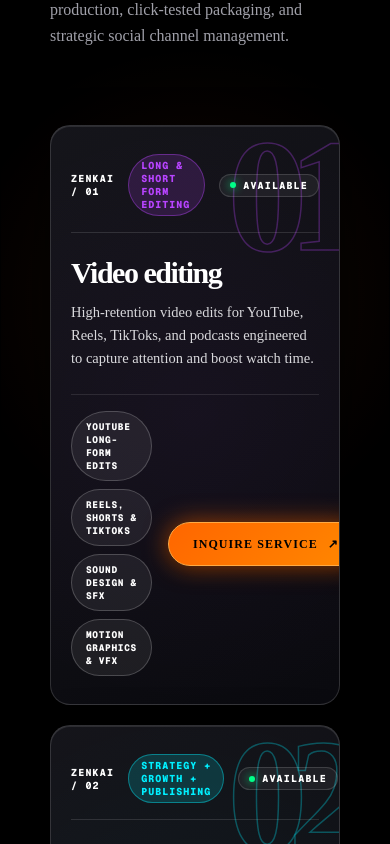
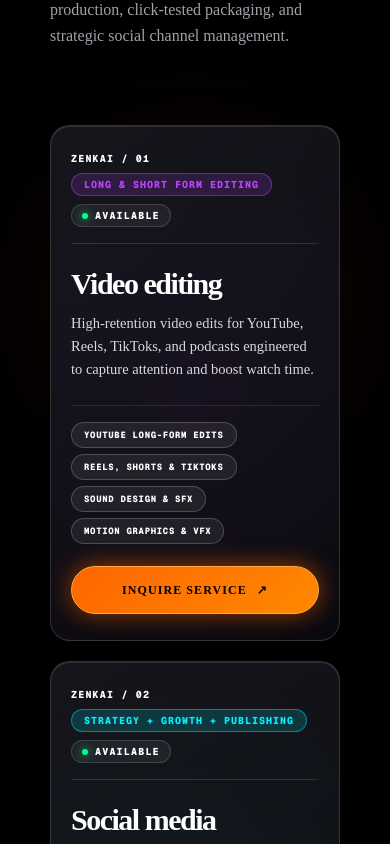
Before and after one commit to maaz9999/zenkai-media, a Next.js app: page / in a window 390 px wide. Shown: the part 1320-2164 px from the top of the page. Built offline with nearby package versions, Linux system fonts and the light colour scheme.

Commit message:
fix: redesign service cards mobile layout with full-width button and clean deliverable pills

```diff
--- a/app/globals.css
+++ b/app/globals.css
@@ -3045,6 +3045,31 @@ img {
   pointer-events: none;
 }
 
+.bento-discuss-link,
+.service-footer > a {
+  width: 100% !important;
+  justify-content: center !important;
+  text-align: center !important;
+  margin-top: 6px;
+  background: linear-gradient(135deg, #ff6600 0%, #ff8800 100%) !important;
+  border: 1px solid #ffaa44 !important;
+  color: #000000 !important;
+  font-size: 12px !important;
+  font-weight: 900 !important;
+  text-transform: uppercase !important;
+  letter-spacing: 0.09em !important;
+  padding: 14px 24px !important;
+  border-radius: 999px !important;
+  display: flex !important;
+  align-items: center;
+  gap: 10px;
+  box-shadow: 0 0 25px rgba(255, 102, 0, 0.6), 0 4px 16px rgba(0, 0, 0, 0.6) !important;
+  transition: transform 0.25s cubic-bezier(.16, 1, .3, 1), box-shadow 0.25s ease, background 0.25s ease !important;
+  white-space: nowrap;
+  text-decoration: none !important;
+  opacity: 1 !important;
+}
+
 .bento-badge-hero {
   display: inline-flex;
   align-items: center;
@@ -3414,6 +3439,35 @@ img {
     padding-left: 18px !important;
     padding-right: 18px !important;
   }
+  .service-card {
+    padding: 26px 20px !important;
+  }
+  .service-card::before {
+    display: none !important;
+  }
+  .service-top {
+    flex-wrap: wrap !important;
+    gap: 8px !important;
+  }
+  .service-footer {
+    flex-direction: column !important;
+    align-items: stretch !important;
+    gap: 16px !important;
+  }
+  .service-card ul {
+    width: 100% !important;
+    gap: 6px !important;
+  }
+  .service-card li {
+    font-size: 9px !important;
+    padding: 6px 12px !important;
+  }
+  .service-discuss-link,
+  .service-footer > a {
+    width: 100% !important;
+    justify-content: center !important;
+    text-align: center !important;
+  }
   .bento-card-zenkai,
   .bento-card-agency {
     padding: 24px 18px !important;
```
